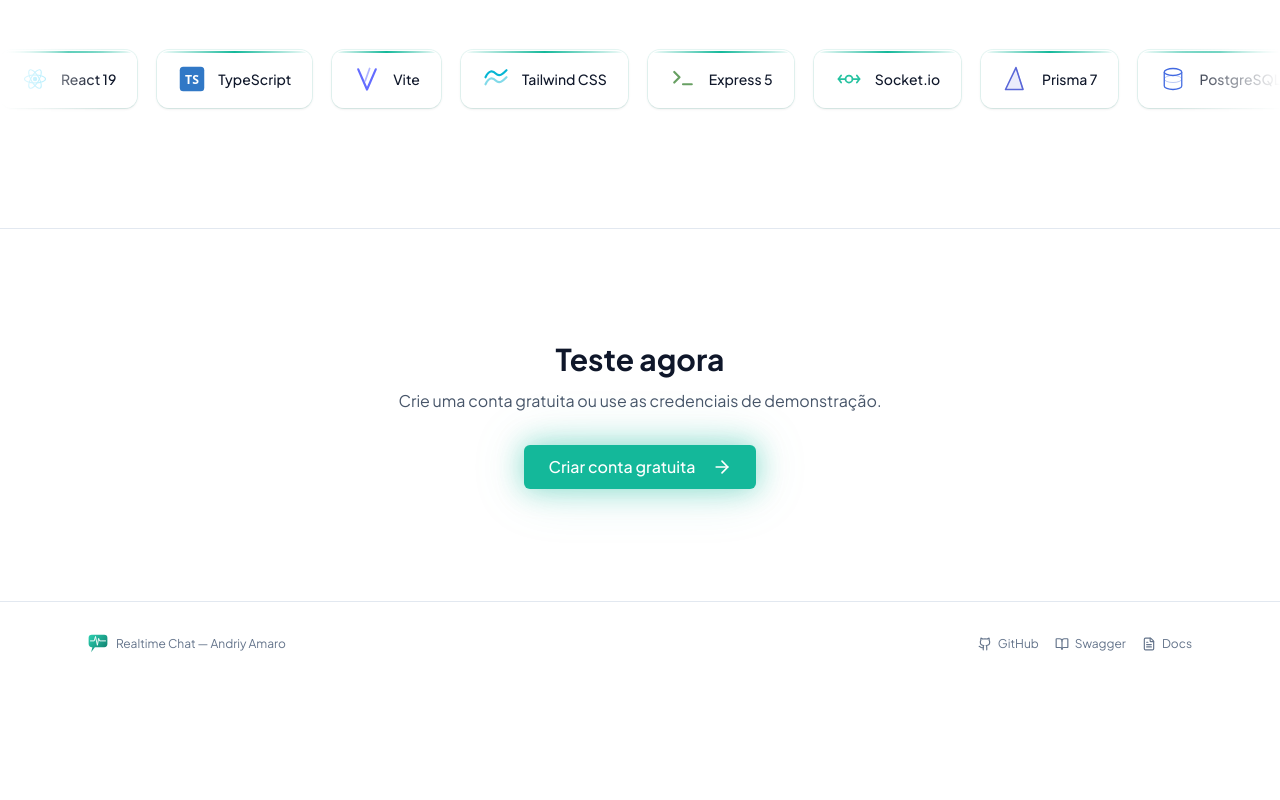
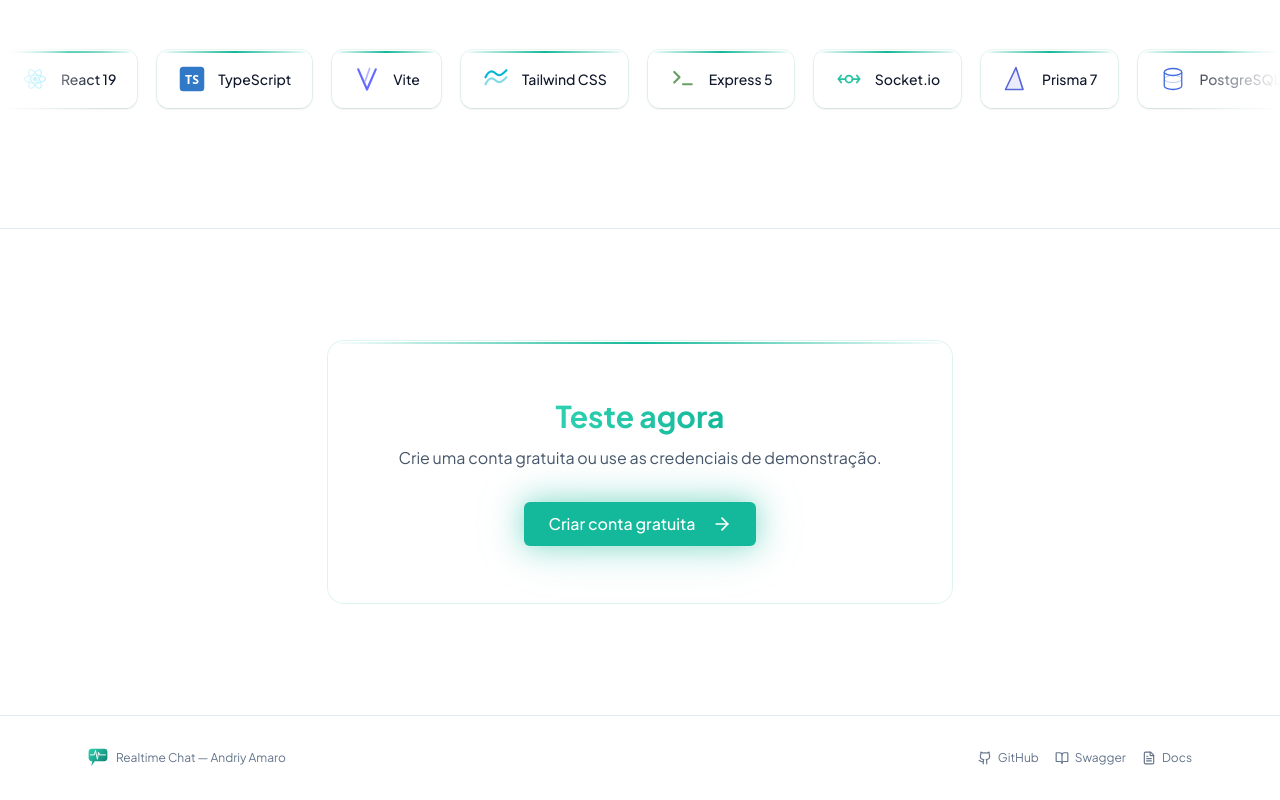
Before and after one commit to AndriyAmaro/realtime-chat, a React (Vite) app in the folder client/: page / in a window 1280 px wide. Shown: the part 2392-3192 px from the top of the page. Before the commit the page ends 3078 px from the top, so only its background shows below. Built offline with nearby package versions, Linux system fonts and the light colour scheme.

Commit message:
style(landing): pulse gradient title + glass card on cta section
Co-Authored-By: Claude Opus 4.6 <noreply@anthropic.com>

```diff
--- a/client/src/pages/LandingPage.tsx
+++ b/client/src/pages/LandingPage.tsx
@@ -678,10 +678,13 @@ export default function LandingPage() {
 
       {/* CTA Final */}
       <section className="relative border-t border-[var(--border-default)] py-20 sm:py-28">
-        <div className="mx-auto max-w-2xl px-4 text-center sm:px-6">
-          <div className="scroll-reveal">
-            <h2 className="text-2xl font-bold text-[var(--text-primary)] sm:text-3xl">
-              Teste agora
+        <div className="mx-auto max-w-2xl px-4 sm:px-6">
+          <div className="scroll-reveal glass relative overflow-hidden rounded-2xl p-10 text-center ring-1 ring-[var(--primary-500)]/15 sm:p-14">
+            <div className="absolute inset-x-0 top-0 h-[2px] bg-gradient-to-r from-transparent via-[var(--primary-500)] to-transparent" />
+            <h2 className="text-2xl font-bold sm:text-3xl">
+              <span className="animate-gradient bg-gradient-to-r from-[var(--primary-500)] via-[#2DD1B1] to-[var(--primary-500)] bg-clip-text text-transparent">
+                Teste agora
+              </span>
             </h2>
             <p className="mt-3 text-[var(--text-secondary)]">
               Crie uma conta gratuita ou use as credenciais de demonstração.
```
